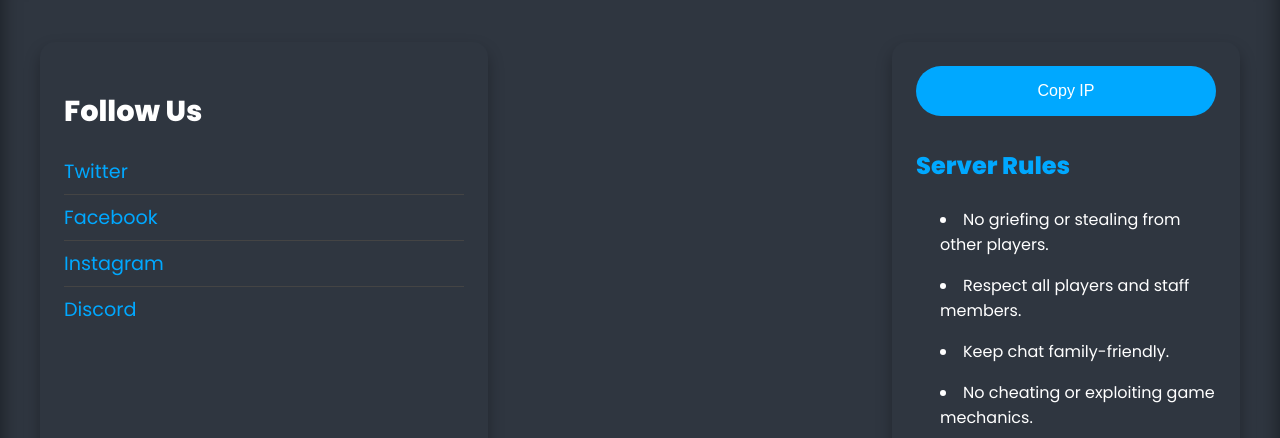
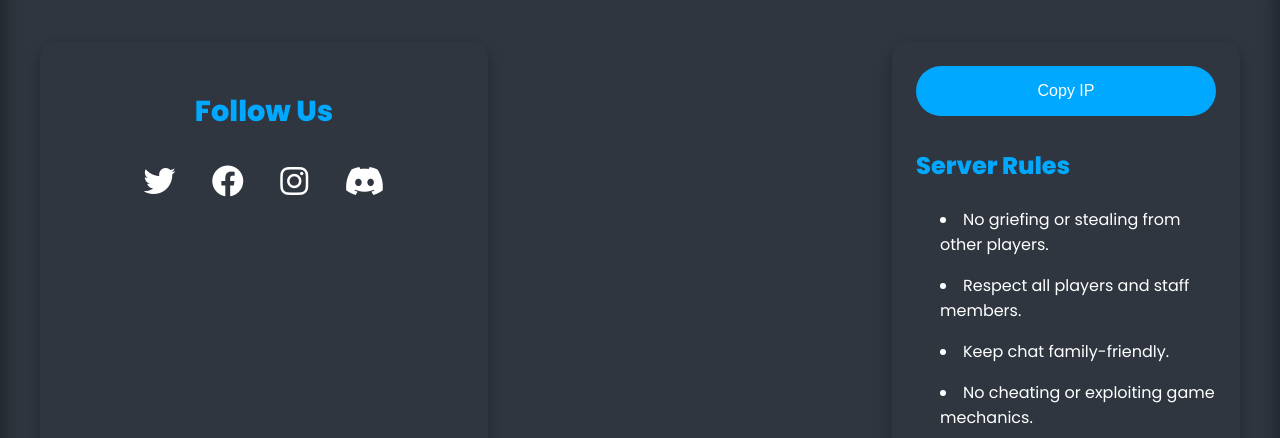
Before and after one commit to gzt-de/FrSMP, a plain HTML site: page index.html in a window 1280 px wide. Shown: the part 362-800 px from the top of the page. Drawn offline with Linux system fonts and the light colour scheme.

Commit message:
Update index.html

```diff
--- a/index.html
+++ b/index.html
@@ -5,6 +5,8 @@
   <meta name="viewport" content="width=device-width, initial-scale=1">
   <title>FrSMP - Minecraft Server</title>
   <link href="https://fonts.googleapis.com/css2?family=Poppins:wght@400;600;800&display=swap" rel="stylesheet">
+  <!-- Font Awesome CDN for Icons -->
+  <link href="https://cdnjs.cloudflare.com/ajax/libs/font-awesome/6.0.0-beta3/css/all.min.css" rel="stylesheet">
   <style>
     html, body {
       height: 100%;
@@ -89,32 +91,34 @@
     .socials h2 {
       margin-bottom: 1rem;
       font-size: 1.8rem;
+      color: #00a8ff;
+      text-align: center;
     }
 
     .socials ul {
       list-style: none;
       padding: 0;
+      text-align: center;
     }
 
     .socials li {
-      padding: 0.5rem 0;
-      border-bottom: 1px solid #444;
-    }
-
-    .socials li:last-child {
-      border-bottom: none;
+      display: inline-block;
+      margin: 0.5rem;
     }
 
     .socials a {
-      color: #00a8ff;
+      color: #fff;
+      font-size: 2rem;
       text-decoration: none;
-      font-size: 1.2rem;
-      display: block;
-      transition: color 0.3s;
+      padding: 0.5rem;
+      border-radius: 50%;
+      transition: background 0.3s, transform 0.3s;
+      display: inline-block;
     }
 
     .socials a:hover {
-      color: #0097e6;
+      background: #00a8ff;
+      transform: scale(1.1);
     }
 
     /* IP Box (right side) */
@@ -260,10 +264,10 @@
     <div class="socials">
       <h2>Follow Us</h2>
       <ul>
-        <li><a href="https://twitter.com/yourserver" target="_blank">Twitter</a></li>
-        <li><a href="https://facebook.com/yourserver" target="_blank">Facebook</a></li>
-        <li><a href="https://instagram.com/yourserver" target="_blank">Instagram</a></li>
-        <li><a href="https://discord.gg/yourserver" target="_blank">Discord</a></li>
+        <li><a href="https://twitter.com/yourserver" target="_blank" class="fab fa-twitter"></a></li>
+        <li><a href="https://facebook.com/yourserver" target="_blank" class="fab fa-facebook"></a></li>
+        <li><a href="https://instagram.com/yourserver" target="_blank" class="fab fa-instagram"></a></li>
+        <li><a href="https://discord.gg/yourserver" target="_blank" class="fab fa-discord"></a></li>
       </ul>
     </div>
 
```
